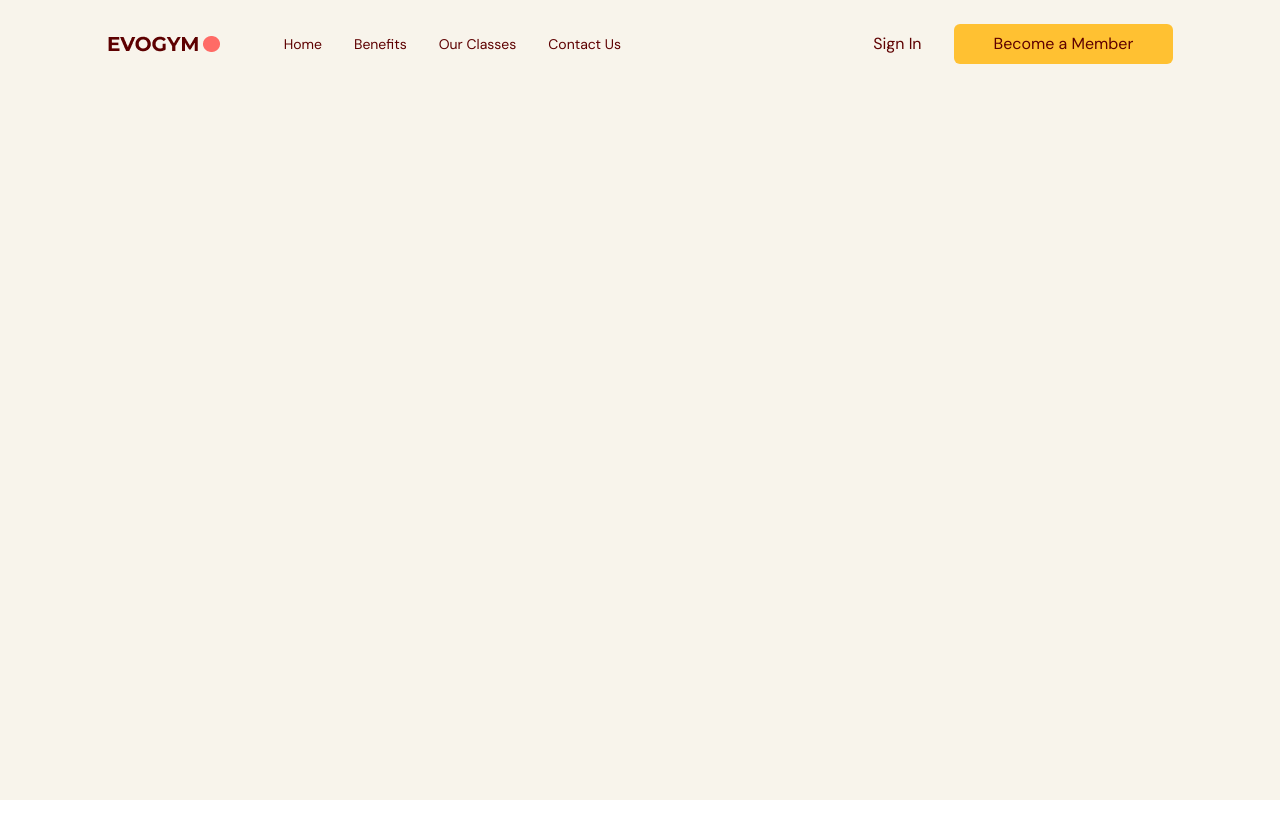
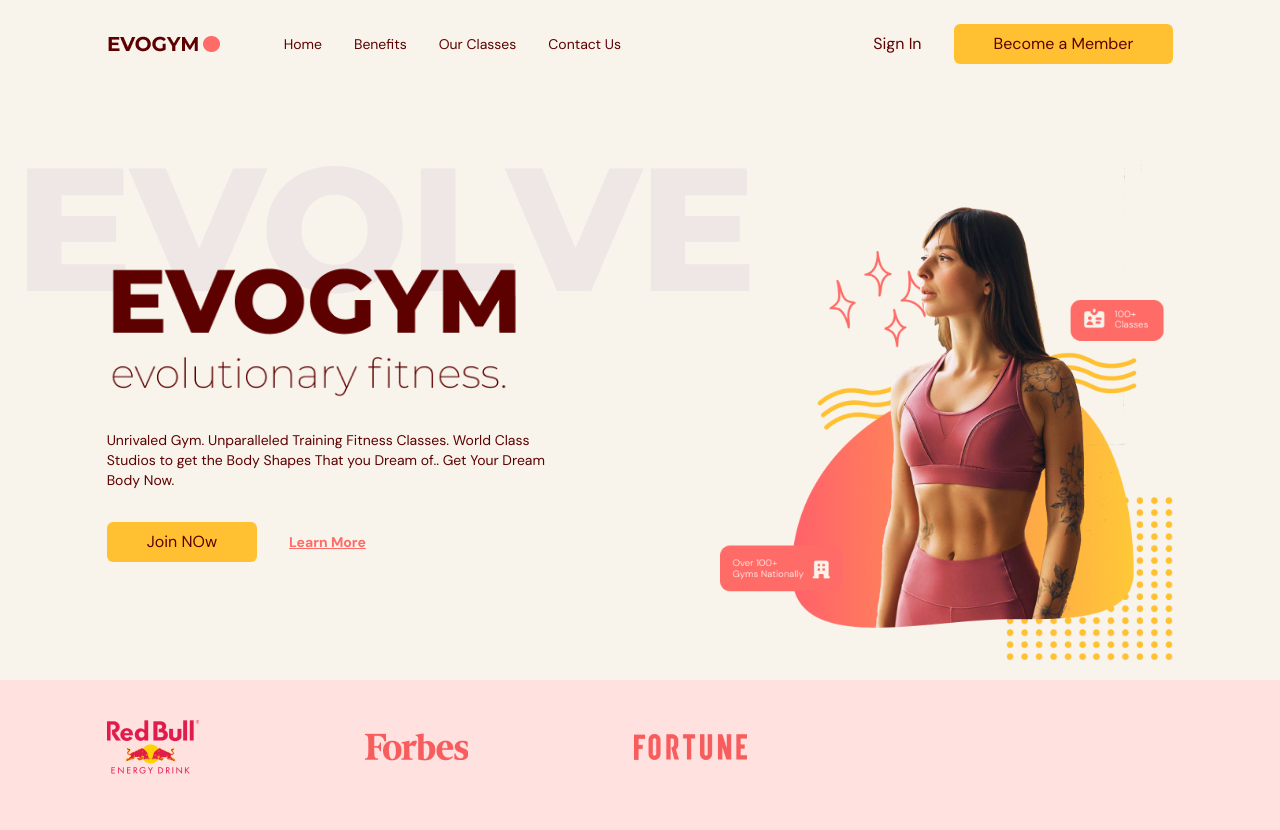
Before and after one commit to iamsuyashpatel07/gymmer, a React (Vite) app: page / in a window 1280 px wide. Before the commit the page ends 800 px from the top, so only its background shows below. Built offline with nearby package versions, Linux system fonts and the light colour scheme.

Commit message:
Home page created

```diff
--- a/src/App.tsx
+++ b/src/App.tsx
@@ -1,4 +1,5 @@
 import Navbar from "@/scenes/navbar";
+import Home from "@/scenes/home";
 import { useState, useEffect } from "react";
 import { SelectedPage } from "@/shared/types";
 
@@ -27,6 +28,7 @@
         selectedPage={selectedPage}
         setSelectedPage={setSelectedPage}
       />
+      <Home setSelectedPage={setSelectedPage} />
     </div>
   );
 }
--- /dev/null
+++ b/src/scenes/home/index.tsx
@@ -0,0 +1,94 @@
+import useMediaQuery from "@/hooks/useMediaQuery";
+import ActionButton from "@/shared/ActionButton";
+import { SelectedPage } from "@/shared/types";
+import HomePageText from "@/assets/HomePageText.png";
+import HomePageGraphic from "@/assets/HomePageGraphic.png";
+import SponsorRedBull from "@/assets/SponsorRedBull.png";
+import SponsorForbes from "@/assets/SponsorForbes.png";
+import SponsorFortune from "@/assets/SponsorFortune.png";
+import AnchorLink from "react-anchor-link-smooth-scroll";
+import { motion } from "framer-motion";
+
+type Props = {
+  setSelectedPage: (value: SelectedPage) => void;
+};
+
+const Home = ({ setSelectedPage }: Props) => {
+  const isAboveMediumScreen = useMediaQuery("(min-width:1060px)");
+  return (
+    <section id="home" className="bg-gray20 gap-16 py-20 md:h-full md:pb-0">
+      {/* Image and main header */}
+
+      <div className="mx-auto w-5/6 items-center justify-center md:flex md:h-5/6">
+        {/* Main Header */}
+        <div className="z-10 mt-32 md:basis-3/5">
+          {/* Heading */}
+          <motion.div
+            initial="hidden"
+            whileInView={"visible"}
+            viewport={{ once: true, amount: 0.5 }}
+            transition={{ duration: 0.5 }}
+            variants={{
+              hidden: { opacity: 0, x: -50 },
+              visible: { opacity: 1, x: 0 },
+            }}
+            className="md:-mt-20"
+          >
+            <div className="relative ">
+              <div className="before:absolute before:-left-20 before:-top-20 before:z-[-1] md:before:content-evolvetext">
+                <img alt="home-page-text" src={HomePageText} />
+              </div>
+            </div>
+            <p className="mt-8 text-sm">
+              Unrivaled Gym. Unparalleled Training Fitness Classes. World Class
+              Studios to get the Body Shapes That you Dream of.. Get Your Dream
+              Body Now.
+            </p>
+          </motion.div>
+          {/* ACTIONS */}
+          <motion.div
+            className="mt-8 flex items-center gap-8"
+            initial="hidden"
+            whileInView={"visible"}
+            viewport={{ once: true, amount: 0.5 }}
+            transition={{ delay: 0.2, duration: 0.5 }}
+            variants={{
+              hidden: { opacity: 0, x: -50 },
+              visible: { opacity: 1, x: 0 },
+            }}
+          >
+            <ActionButton setSelectedPage={setSelectedPage}>
+              Join NOw
+            </ActionButton>
+            <AnchorLink
+              className="text-sm font-bold text-primary-500 underline hover:text-secondary-500"
+              onClick={() => setSelectedPage(SelectedPage.ContactUs)}
+              href={`#${SelectedPage.ContactUs}`}
+            >
+              <p>Learn More</p>
+            </AnchorLink>
+          </motion.div>
+        </div>
+
+        {/* Image */}
+        <div className="flex basis-3/5 justify-center md:z-10 md:ml-40 md:mt-16 md:justify-items-end">
+          <img alt="home-pageGraphic" src={HomePageGraphic} />
+        </div>
+      </div>
+      {/* Sponsor */}
+      {isAboveMediumScreen && isAboveMediumScreen && (
+        <div className="w-fulll h-[150px] bg-primary-100 py-10">
+          <div className="mx-auto w-5/6">
+            <div className="flex w-3/5 items-center justify-between gap-8">
+              <img alt="redbull-sponsor" src={SponsorRedBull} />
+              <img alt="forbes-sponsor" src={SponsorForbes} />
+              <img alt="fortune-sponsor" src={SponsorFortune} />
+            </div>
+          </div>
+        </div>
+      )}
+    </section>
+  );
+};
+
+export default Home;
```
